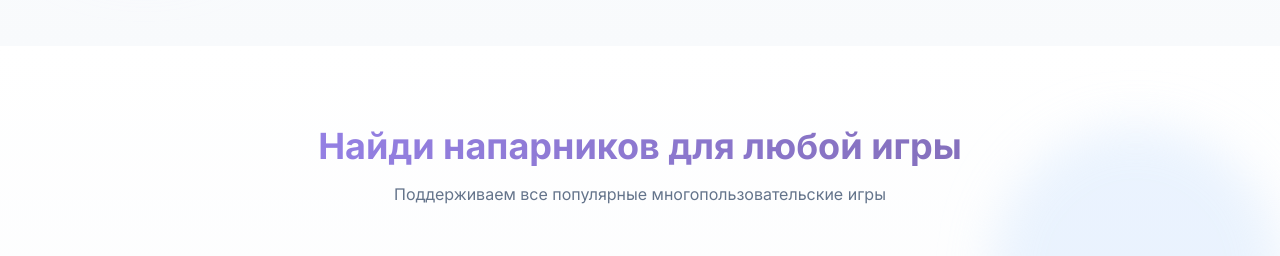
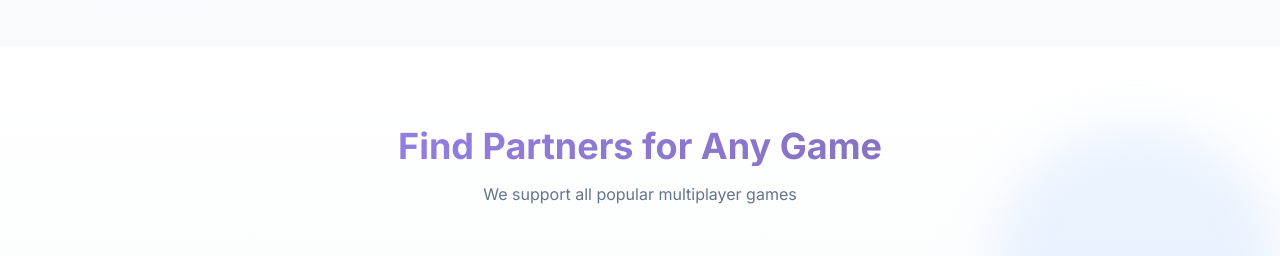
Before and after one commit to sizovilya/telegram-landing-creator, a React (Vite) app: page / in a window 1280 px wide. Shown: the part 1340-1596 px from the top of the page. Built offline with nearby package versions, Linux system fonts and the light colour scheme.

Commit message:
Translate remaining text
Translate remaining UI text into English.

```diff
--- a/src/components/Games.tsx
+++ b/src/components/Games.tsx
@@ -1,3 +1,4 @@
+
 import {
   Carousel,
   CarouselContent,
@@ -7,6 +8,7 @@ import {
 } from "@/components/ui/carousel";
 import { cn } from "@/lib/utils";
 import Autoplay from 'embla-carousel-autoplay';
+import { useTranslation } from "react-i18next";
 
 type GameCategory = {
   name: string;
@@ -128,6 +130,8 @@ const gameCategories: GameCategory[] = [
 ];
 
 export const Games = () => {
+  const { t } = useTranslation();
+
   return (
     <section className="py-20 relative overflow-hidden bg-gradient-to-b from-white to-secondary">
       <div className="absolute inset-0">
@@ -138,10 +142,10 @@ export const Games = () => {
       <div className="container px-4 relative z-10">
         <div className="text-center mb-16 animate-fade-up">
           <h2 className="text-3xl md:text-4xl font-bold mb-4 bg-clip-text text-transparent bg-gradient-to-r from-primary to-primary-hover">
-            Найди напарников для любой игры
+            {t('games.title')}
           </h2>
           <p className="text-muted-foreground max-w-2xl mx-auto">
-            Поддерживаем все популярные многопользовательские игры
+            {t('games.subtitle')}
           </p>
         </div>
 
--- a/src/components/Testimonials.tsx
+++ b/src/components/Testimonials.tsx
@@ -3,6 +3,13 @@ import { useTranslation } from "react-i18next";
 
 export const Testimonials = () => {
   const { t } = useTranslation();
+
+  // Get the testimonials items and cast to array to fix type error
+  const testimonials = t('testimonials.items', { returnObjects: true }) as Array<{
+    name: string;
+    role: string;
+    content: string;
+  }>;
 
   return (
     <section className="py-20">
@@ -16,7 +23,7 @@ export const Testimonials = () => {
           </p>
         </div>
         <div className="grid grid-cols-1 md:grid-cols-3 gap-8">
-          {t('testimonials.items', { returnObjects: true }).map((testimonial, index) => (
+          {testimonials.map((testimonial, index) => (
             <div
               key={index}
               className="p-6 rounded-2xl bg-white shadow-sm hover:shadow-md transition-shadow duration-300 animate-fade-up"
--- a/src/i18n/locales/en.json
+++ b/src/i18n/locales/en.json
@@ -35,6 +35,10 @@
       }
     }
   },
+  "games": {
+    "title": "Find Partners for Any Game",
+    "subtitle": "We support all popular multiplayer games"
+  },
   "testimonials": {
     "title": "User Testimonials",
     "subtitle": "Find out what people who already use our app are saying",
```
